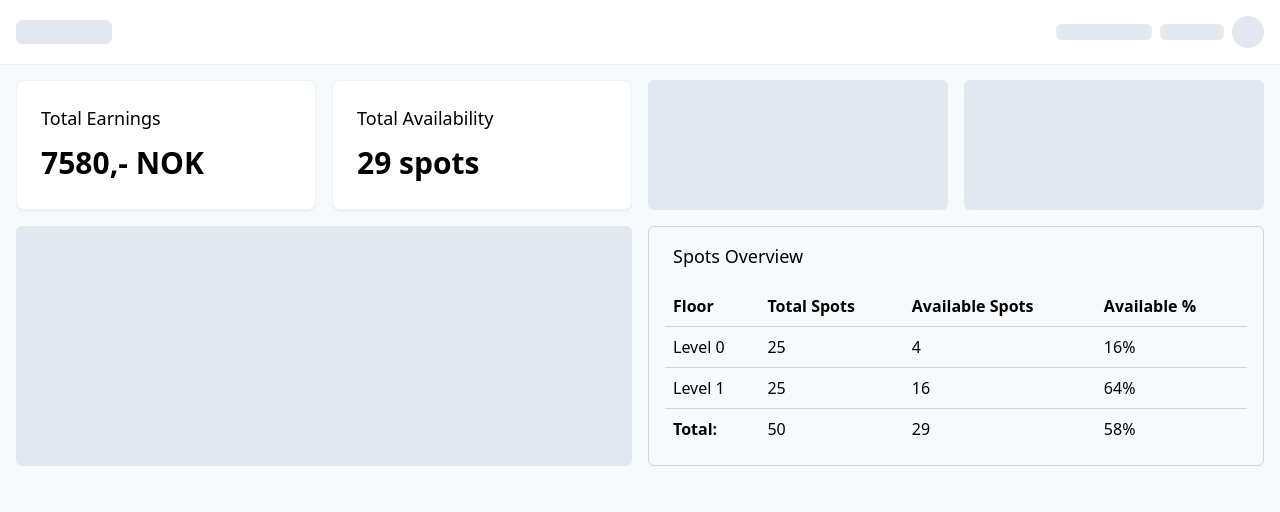
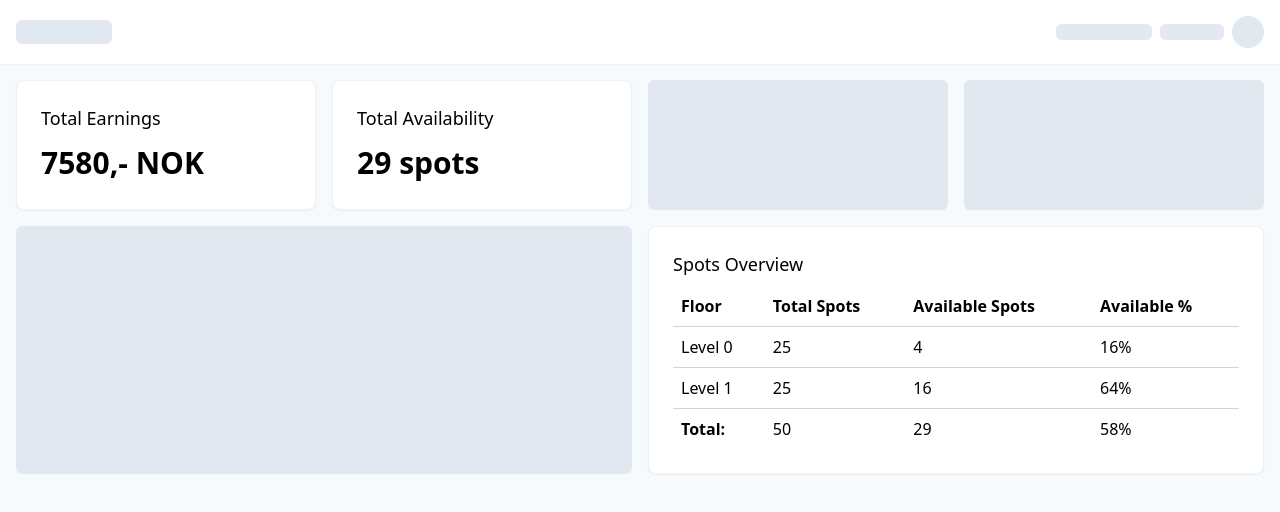
Before and after one commit to alexrohleder/parking-lot, a Next.js app: page / in a window 1280 px wide. Shown: the top 512 px of the page. Built offline with nearby package versions, Linux system fonts and the light colour scheme.

Commit message:
make Card more generic

```diff
--- a/components/Card.tsx
+++ b/components/Card.tsx
@@ -1,8 +1,8 @@
-import React from "react";
+import React, { ReactNode } from "react";
 
 type Props = {
   title: string;
-  value: string;
+  children: ReactNode;
 };
 
 function Card(props: Props) {
@@ -11,7 +11,7 @@ function Card(props: Props) {
       <div className="flex items-center justify-between mb-2">
         <div className="text-lg">{props.title}</div>
       </div>
-      <div className="text-3xl font-bold">{props.value}</div>
+      {props.children}
     </div>
   );
 }
--- a/components/Layout.tsx
+++ b/components/Layout.tsx
@@ -9,7 +9,7 @@ function Layout(props: Props) {
   return (
     <div className="bg-gray-100 min-h-screen">
       <LayoutHeader />
-      <main className="container m-auto p-4">{props.children}</main>
+      <main className="lg:container m-auto p-4">{props.children}</main>
     </div>
   );
 }
--- a/pages/index.tsx
+++ b/pages/index.tsx
@@ -23,18 +23,20 @@ export default function Dashboard({ earnings, availability }: Props) {
   return (
     <Layout>
       <div className="grid gap-4 grid-cols-2 md:grid-cols-3 lg:grid-cols-4 pb-4">
-        <Card title="Total Earnings" value={`${earnings.amount},- NOK`} />
-        <Card
-          title="Total Availability"
-          value={`${availability.totalAvailableSpots} spots`}
-        />
+        <Card title="Total Earnings">
+          <div className="text-3xl font-bold">{earnings.amount},- NOK</div>
+        </Card>
+        <Card title="Total Availability">
+          <div className="text-3xl font-bold">
+            {availability.totalAvailableSpots} spots
+          </div>
+        </Card>
         <div className="hidden sm:block placeholder" />
         <div className="hidden lg:block placeholder" />
       </div>
-      <div className="grid gap-4 md:grid-cols-2">
-        <div className="hidden sm:block placeholder" />
-        <div className="border border-gray-400 rounded-md p-4">
-          <div className="text-lg mb-4 px-2">Spots Overview</div>
+      <div className="grid gap-4 lg:grid-cols-2">
+        <div className="hidden lg:block placeholder" />
+        <Card title="Spots Overview">
           <table>
             <thead>
               <tr>
@@ -70,7 +72,7 @@ export default function Dashboard({ earnings, availability }: Props) {
               </tr>
             </tfoot>
           </table>
-        </div>
+        </Card>
       </div>
     </Layout>
   );
```
